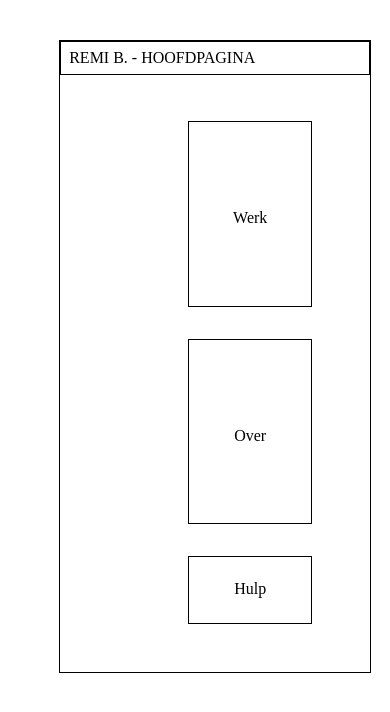
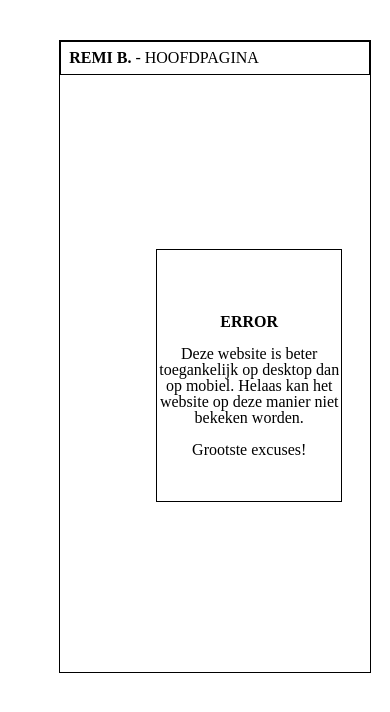
Before and after one commit to BlatonRemi/blatonremi.github.io, a plain HTML site: page index.html in a window 390 px wide. Drawn offline with Linux system fonts and the light colour scheme.

Commit message:
Push 17 - Mobiel aanpassing

```diff
--- a/index.html
+++ b/index.html
@@ -366,13 +366,7 @@
 			</div>
 			<div class="scherm">
 				<div id="werkm">
-					Werk
-					</div>
-				<div id="overm">
-					Over
-					</div>
-				<div id="hulpm">
-					Hulp
+					<b>ERROR</b><br><br>Deze website is beter toegankelijk op desktop dan op mobiel. Helaas kan het website op deze manier niet bekeken worden.<br><br>Grootste excuses!
 					</div>
 			</div>
 		</div>
--- a/style.css
+++ b/style.css
@@ -92,6 +92,11 @@ table {
     .col-m-11 {width: 91.66%;}
     .col-m-12 {width: 100%;}
 		/* ".row" spreekt alles in de desktop versie aan */
+
+	b {
+		font-weight: bold
+	}
+
 	.row{
 		display: none;
 	}
@@ -133,12 +138,12 @@ table {
 
 	#werkm,
 	#overm{
-		margin-top:2em;
-		width:40%;
-		height:22vh;
+		margin-top:10em;
+		width:60%;
+		height:30vh;
 		border: solid 1px black;
-		margin-left:8em;
-		padding-top: 5.5em;
+		margin-left:6em;
+		padding-top: 4em;
 		text-align: center;
 
 	}
@@ -638,7 +643,7 @@ table {
 
 			/* Personage foto's */
 		#bblockImg{
-			background-image: url("IMG/VApers/Pose-B.png");
+			background-image: url("IMG/VoiceActing/Pose-B.png");
 			height:110px;
 			margin: 10px 0px 10px 20px;
 			background-size: contain;
@@ -646,7 +651,7 @@ table {
 		}
 
 	#boxbotImg{
-			background-image: url("IMG/VApers/Boxbot_posenew.webp");
+			background-image: url("IMG/VoiceActing/Boxbot_posenew.webp");
 			height:110px;
 			margin: 10px 0px 20px 10px;
 			background-size: contain;
@@ -654,7 +659,7 @@ table {
 		}
 
 	#dsignImg{
-			background-image: url("IMG/VApers/Dangersignab.png");
+			background-image: url("IMG/VoiceActing/Dangersignab.png");
 			height:110px;
 			margin: 7px 0px 10px 40px;
 			background-size: contain;
@@ -662,7 +667,7 @@ table {
 		}
 
 	#dstopperImg{
-			background-image: url("IMG/VApers/DoorstopperAB.png");
+			background-image: url("IMG/VoiceActing/DoorstopperAB.png");
 			height:110px;
 			margin: 7px 10px 10px 45px;
 			background-size: contain;
@@ -670,7 +675,7 @@ table {
 		}
 
 	#ptrjrImg{
-			background-image: url("IMG/VApers/BS_PTRJ.png");
+			background-image: url("IMG/VoiceActing/BS_PTRJ.png");
 			height:110px;
 			margin: 10px 0px 10px 20px;
 			background-size: contain;
```
Also changed, not shown: IMG/VoiceActing/BS_PTRJ.png (renamed from IMG/VAPers/BS_PTRJ.png), IMG/VoiceActing/Boxbot_posenew.webp (renamed from IMG/VAPers/Boxbot_posenew.webp), IMG/VoiceActing/Dangersignab.png (renamed from IMG/VAPers/Dangersignab.png), IMG/VoiceActing/DoorstopperAB.png (renamed from IMG/VAPers/DoorstopperAB.png), IMG/VoiceActing/Pose-B.png (renamed from IMG/VAPers/Pose-B.png), 4 other files.
